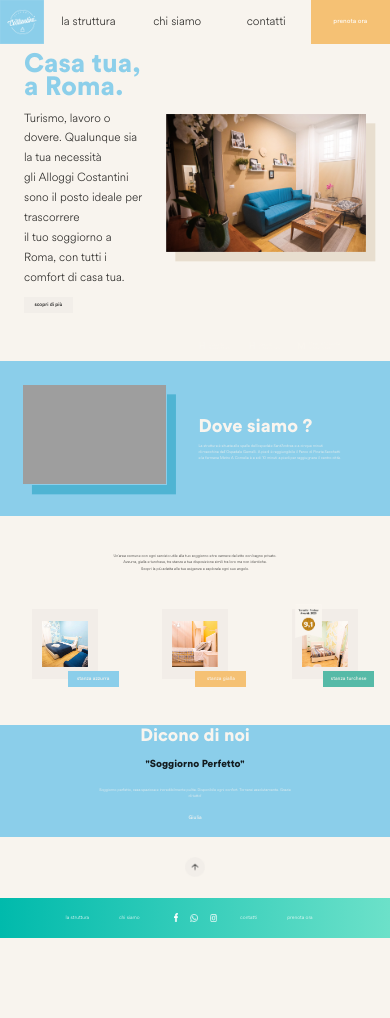
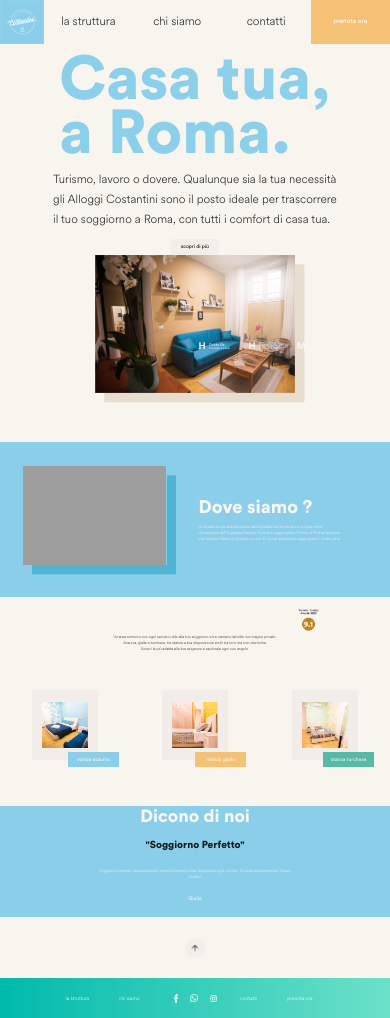
Before and after one commit to Tiziano02/prova, a PHP site: page / in a window 390 px wide. Before the commit the page ends 938 px from the top, so only its background shows below. Run offline with PHP 8.4, Linux system fonts and the light colour scheme; grey boxes are pictures that could not be loaded.

Commit message:
responsive3

```diff
--- a/css/index/home.css
+++ b/css/index/home.css
@@ -1,6 +1,26 @@
 html,
 body {
   background-color: #f9f5ef;
+}
+
+@media (max-width: 500px) {
+  .content {
+    width: 100vw;
+    display: flex;
+    flex-direction: column !important;
+    justify-content: space-between !important;
+
+
+    /*Spazio tra content e il bordo in alto 262px*/
+  }
+
+  .text_content {
+    width: 100vw !important;
+    display: flex;
+    flex-direction: column;
+    align-items: center !important;
+
+  }
 }
 
 .content {
--- a/css/index/regolefontHome.css
+++ b/css/index/regolefontHome.css
@@ -1,9 +1,11 @@
-@media screen and (max-width: 500px) {
+@media (max-width: 500px) {
   .menu>a {
     font-size: 3vw !important;
   }
 
-
+  .title_text_content {
+    font-size: 15.770833333vw !important;
+  }
 
   .testo_text_content {
     font-size: 3vw !important;
--- a/index.html
+++ b/index.html
@@ -16,7 +16,7 @@
 
   <link rel="stylesheet" href="https://cdnjs.cloudflare.com/ajax/libs/materialize/1.0.0/css/materialize.min.css">
 
-  <meta charset="utf-8">
+  <meta name="viewport" content="width=device-width, initial-scale=1.0" charset="utf-8">
   <title>Alloggi Costantini</title>
 </head>
 
```
